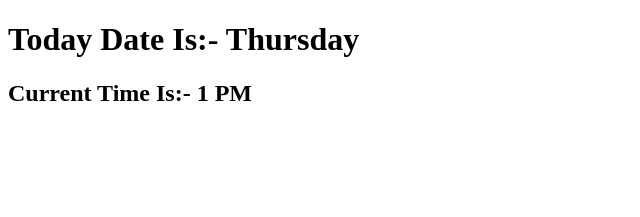
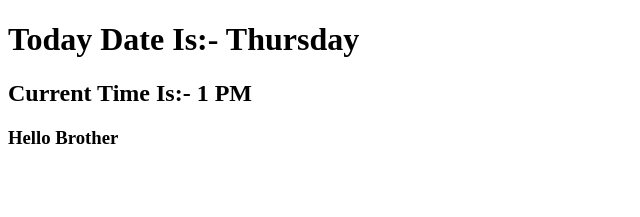
Before and after one commit to Nk1213/AngularThird, an Angular app: page / in a window 1280 px wide. Shown: the top 217 px of the page, without its empty margins (0-640 px from the left). Built offline with nearby package versions, Linux system fonts and the light colour scheme.

Commit message:
changes in p1 file

```diff
--- a/src/app/p1/p1.component.html
+++ b/src/app/p1/p1.component.html
@@ -2,5 +2,5 @@
 <h2>Current Time Is:- {{d.toLocaleTimeString('en-US', { hour: 'numeric', hour12: true })}}</h2>
 <h3>
 
-
+Hello Brother
 </h3>
```
